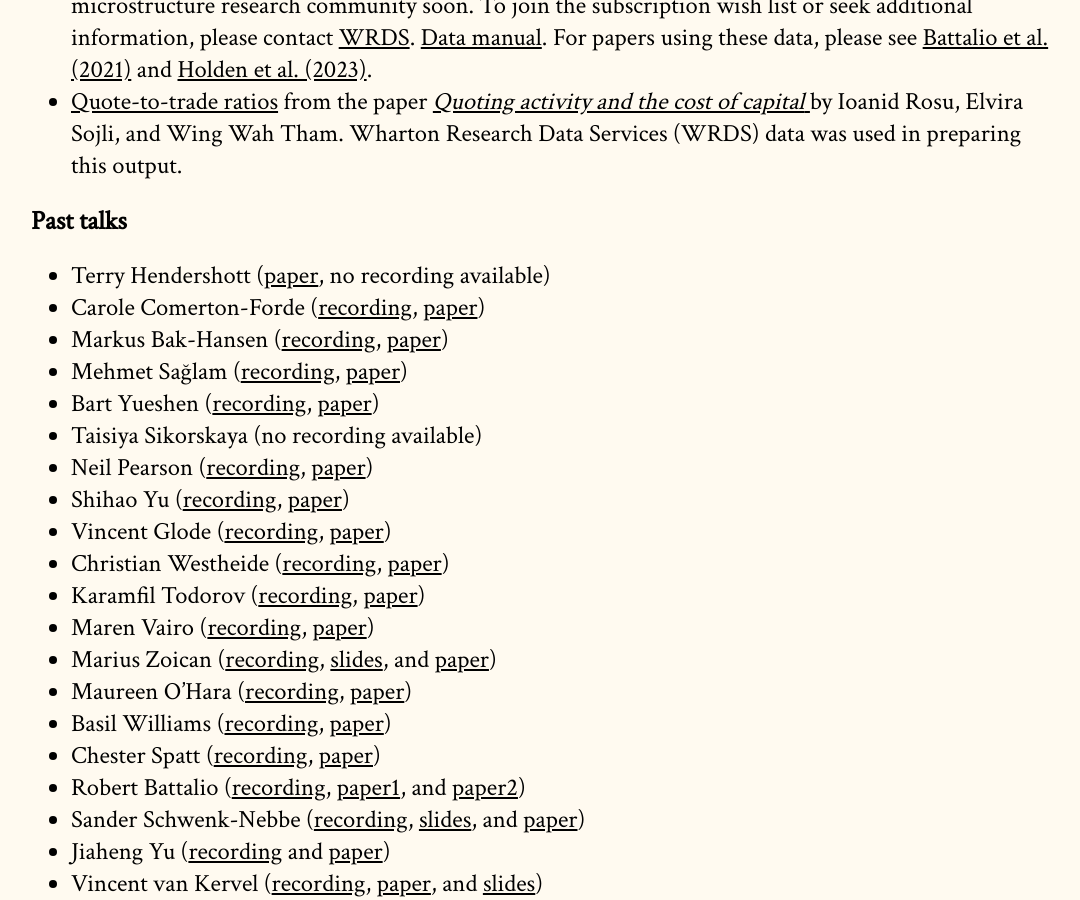
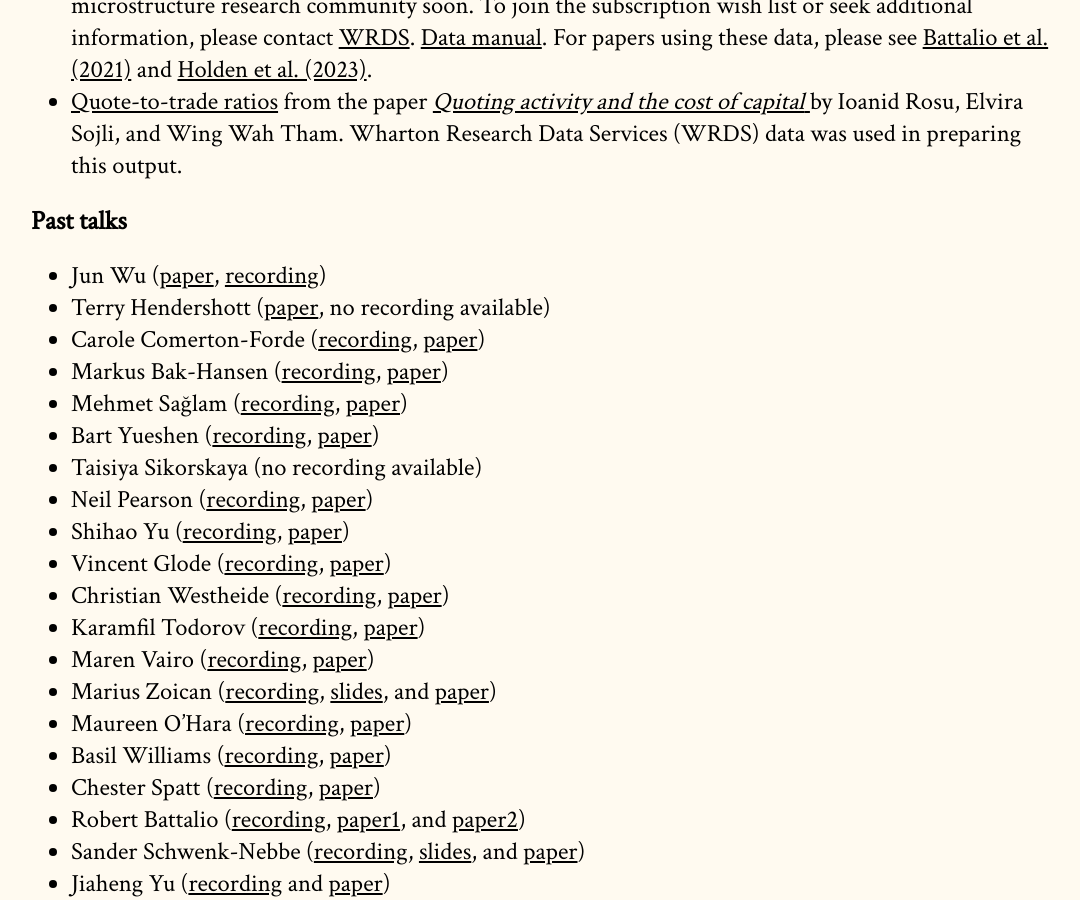
Before and after one commit to cpfiffer/microstructure.exchange, a Jekyll site: the page built from index.md, in a window 1280 px wide and 900 px high, scrolled down 2860 px. Shown: the whole window, without its empty margins (97-1177 px from the left). Built offline with Jekyll 4.4.1, drawn with Linux system fonts in a browser that asks for light colours; some web fonts are replaced.

Commit message:
Update index.md

```diff
--- a/index.md
+++ b/index.md
@@ -67,6 +67,7 @@ The Microstructure Exchange will host resources, tools, and data for microstruct
 - [Quote-to-trade ratios](https://drive.google.com/file/d/1H8wMvA_59-N5Y_xiDPGTbpBsX5BFwOIV/view) from the paper [_Quoting activity and the cost of capital_ ](https://papers.ssrn.com/sol3/papers.cfm?abstract_id=3005928) by Ioanid Rosu, Elvira Sojli, and Wing Wah Tham. Wharton Research Data Services (WRDS) data was used in preparing this output.
 
 ## Past talks
+- Jun Wu ([paper](https://ssrn.com/abstract=4674014), [recording](https://youtu.be/sUSTwJ4s5mI))
 - Terry Hendershott ([paper](https://ssrn.com/abstract=4674014), no recording available)
 - Carole Comerton-Forde ([recording](https://youtu.be/zjOpiDOWkcQ), [paper](https://papers.ssrn.com/sol3/papers.cfm?abstract_id=4551238))
 - Markus Bak-Hansen ([recording](https://youtu.be/-BdFMGYeMDg), [paper](https://microstructure.exchange/papers/OTC_Relationships.pdf))
```
